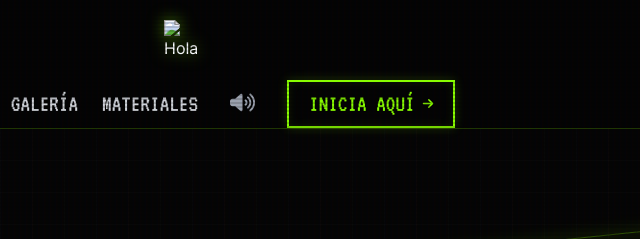
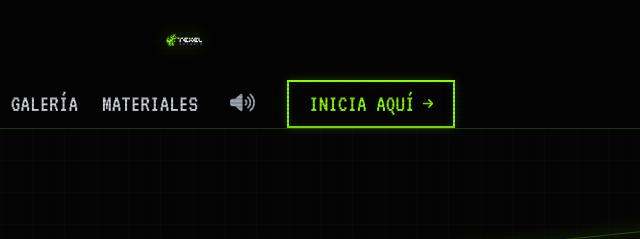
Before and after one commit to Waldo008/holatexel, a plain HTML site: page index.html in a window 1280 px wide. Shown: the top 239 px of the page, 448-1088 px from the left. Drawn offline with nearby package versions, Linux system fonts and the light colour scheme.

Commit message:
Update index.html

```diff
--- a/index.html
+++ b/index.html
@@ -190,9 +190,9 @@
 </div>
     <!-- Logo Navbar -->
     <div class="relative w-10 h-10 flex items-center justify-center">
-        <img src="ruta-de-tu-logo-pequeno.png"
+        <img src="logo.png"
              id="main-brand-logo"
-             alt="Hola Texel"
+             alt=""
              class="w-full h-full object-contain group-hover:scale-110 transition-transform duration-300 drop-shadow-[0_0_8px_rgba(138,255,0,0.5)]">
     </div>
     <span class="tracking-widest text-white font-extrabold font-display text-2xl group-hover:text-brand-500 transition-colors">TEXEL<span class="text-brand-500">_</span></span>
```
